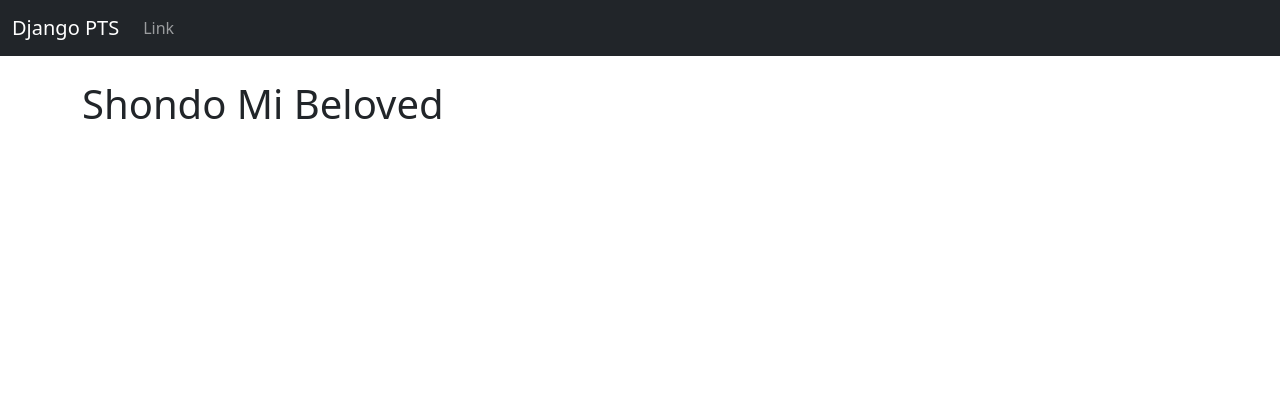
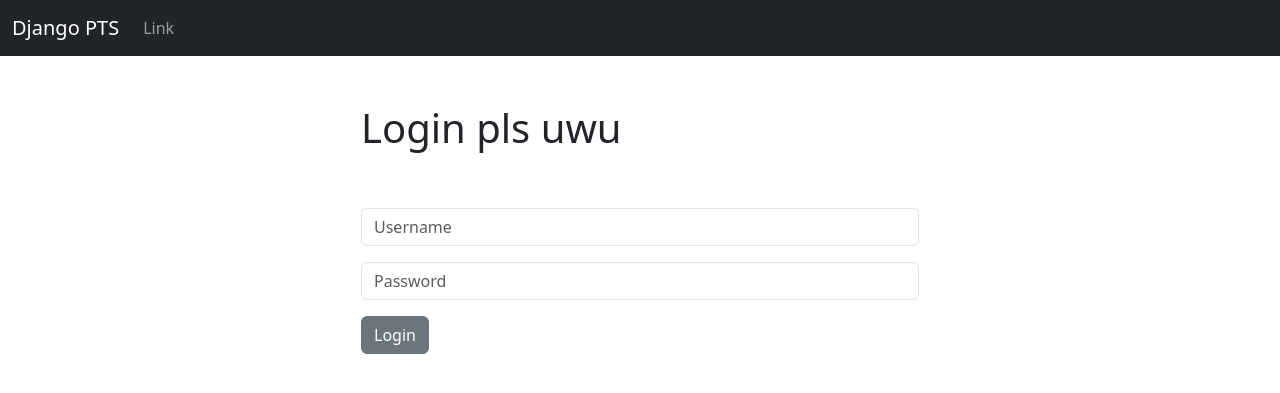
Before and after one commit to FoomJohn/Django-PTS, a Django app: page / in a window 1280 px wide. Shown: the top 393 px of the page. Run offline with Django 5.2, Linux system fonts and the light colour scheme.

Commit message:
login done, no logout yet

```diff
--- a/website/templates/base.html
+++ b/website/templates/base.html
@@ -12,6 +12,15 @@
 
     <div class="container">
         </br>
+        {% if messages %}
+          {% for message in messages %}
+            <div class="alert alert-warning alert-dismissible fade show" role="alert">
+              {{ message }}
+              <button type="button" class="btn-close" data-bs-dismiss="alert" aria-label="Close"></button>
+            </div>
+          {% endfor %}
+        {% endif %}
+
         {% block content %}
         {% endblock %}
     </div>
--- a/website/templates/home.html
+++ b/website/templates/home.html
@@ -2,6 +2,39 @@
 
 {% block content %}
 
-<h1> Shondo Mi Beloved </h1>
+<div class="col-md-6 offset-md-3"> <!-- this a bootstrap thingy, i hate using ""-->
+
+{% if user.is_authenticated %}
+<h1> welcome! you is in uwu </h1>
+
+{% else %}
+</br>
+
+<h1> Login pls uwu</h1>
+
+</br> </br>
+
+<form method="POST" action="{% url 'home' %}">
+    {% csrf_token %}
+    <form>
+        <div class="mb-3">
+
+          <input type="text" class="form-control" name="username", placeholder="Username" required>
+
+        </div>
+        <div class="mb-3">
+
+          <input type="password" class="form-control" name="password", placeholder="Password" required>
+
+        </div>
+
+        <button type="submit" class="btn btn-secondary">Login</button>
+      </form>
+
+</form>
+
+</div>
+
+{% endif %}
 
 {% endblock %}
--- a/website/urls.py
+++ b/website/urls.py
@@ -3,5 +3,7 @@ from . import views
 
 urlpatterns = [
     path('', views.home, name='home'),
+    #path('login/', views.login_user, name='login'),
+    #path('logout', views.logout_user, name='logout'),
 
 ]
--- a/website/views.py
+++ b/website/views.py
@@ -1,5 +1,30 @@
-from django.shortcuts import render
+from django.shortcuts import render, redirect
+from django.contrib.auth import authenticate, login, logout
+from django.contrib import messages
+
+def home(request):
+
+    if request.method == 'POST':
+        username = request.POST['username']
+        password = request.POST['password']
+        #Authenticate part
+        user = authenticate(request, username=username, password=password)
+        if user is not None:
+            login(request, user)
+            messages.success(request, "You are logged in! :D")
+            return redirect('home')
+        else:
+            messages.success(request, "There was an error, pls try again umu")
+            return redirect('home')
+    else:
+        return render(request, 'home.html', {})
 
 
-def home(request):
-    return render(request, 'home.html', {})
+
+#login_user/logout_user is used because "login/logout" is already a function, up there at the import thing.
+def logout_user(request):
+    pass
+
+
+#notes
+#if person is logging in, they are POST -ing, otherwish they are GET -ing. the request. it's like a bounty in an adveture guild.
```
